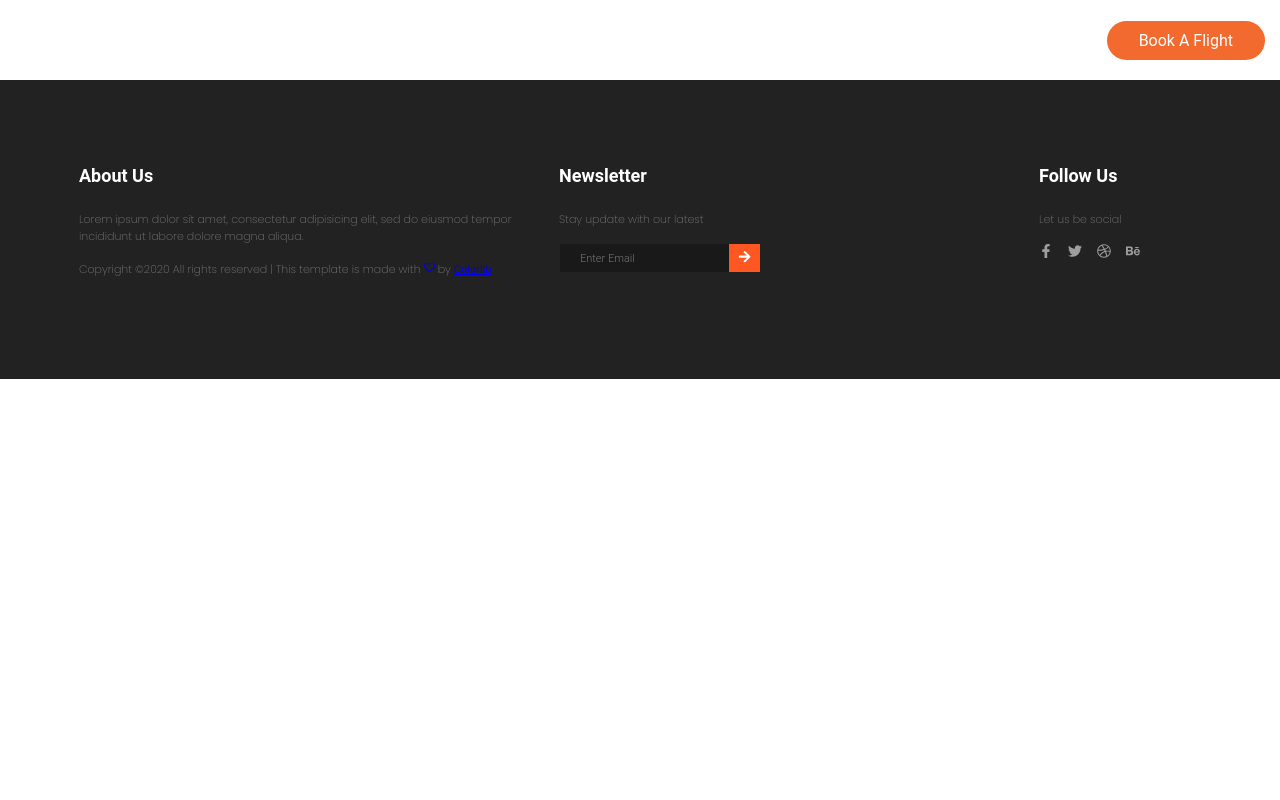
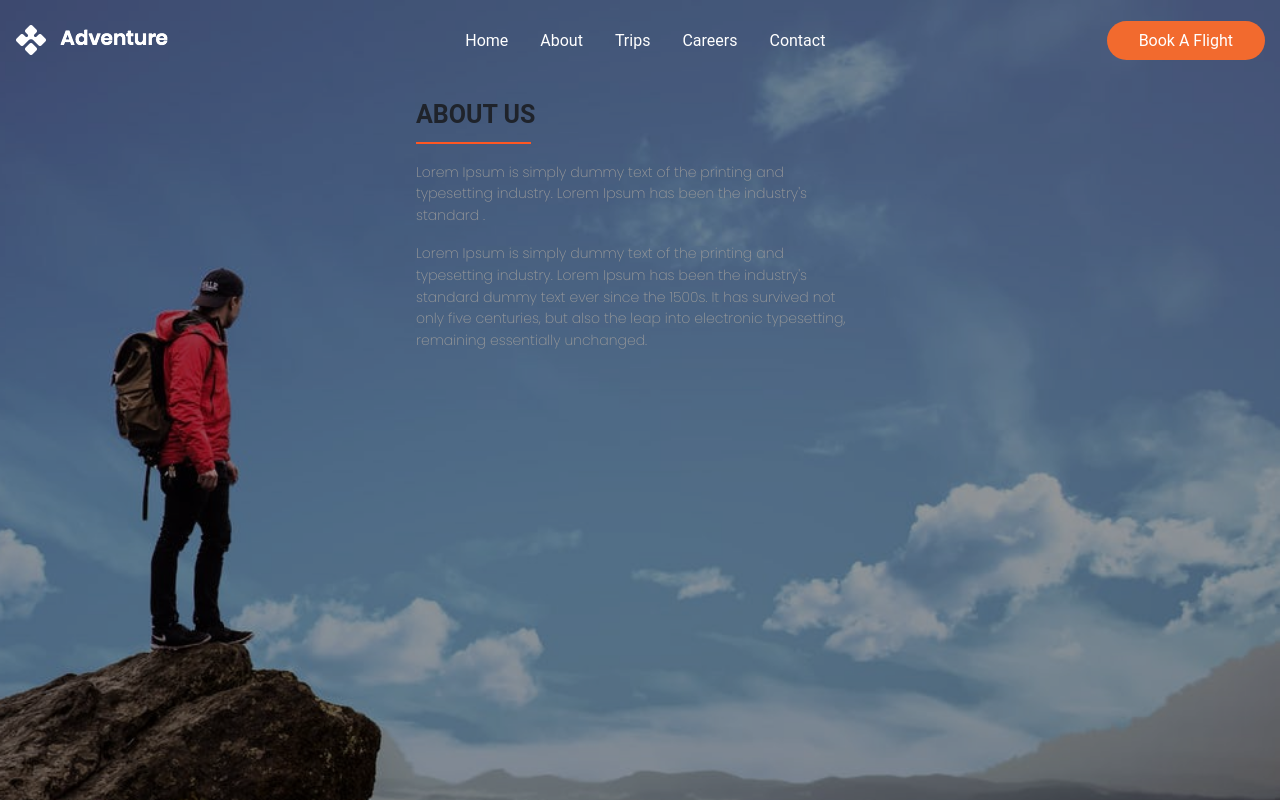
Before and after one commit to ElhamFadel/Travel-React-, a React (Create React App) app: page /about in a window 1280 px wide. Shown: the top 800 px of the page. Built offline with nearby package versions, Linux system fonts and the light colour scheme.

Commit message:
about page

```diff
--- /dev/null
+++ b/src/componentAbout/Hero/Element.js
@@ -0,0 +1,36 @@
+import styled from "styled-components";
+import image from "../../assets/img/about.jpeg";
+import { Para, H3 } from "../../component/Typography";
+export const ImageHero = styled.div`
+  background-image: url(${image});
+  position: relative;
+
+  height: 120vh;
+  background-repeat: no-repeat;
+  background-size: cover;
+  background-position: right;
+
+  @media (max-width: 987px) {
+    width: 100%;
+  }
+`;
+export const NH3 = styled(H3)`
+  color: #222222c7;
+`;
+export const Wrapper = styled.div`
+  width: 35%;
+  margin: 1.2rem auto;
+
+  &:before {
+    content: " ";
+    border-bottom: 2px solid #ff5722;
+    width: 9%;
+    height: 2.7rem;
+    position: absolute;
+  }
+`;
+export const NPara = styled(Para)`
+  margin-bottom: 1rem;
+  color: #fff;
+  font-size: 14px;
+`;
--- /dev/null
+++ b/src/componentAbout/Hero/index.js
@@ -0,0 +1,30 @@
+import React from "react";
+import Header from "../../component/Header";
+import { Overlay } from "../../component/styles/GlobalStyle";
+import { ImageHero, NPara, Wrapper, NH3 } from "./Element";
+function index() {
+  return (
+    <>
+      <ImageHero>
+        <Overlay />
+        <Header />
+        <Wrapper>
+          <NH3>ABOUT US</NH3>
+          <NPara>
+            Lorem Ipsum is simply dummy text of the printing and typesetting
+            industry. Lorem Ipsum has been the industry's standard .
+          </NPara>
+          <NPara>
+            Lorem Ipsum is simply dummy text of the printing and typesetting
+            industry. Lorem Ipsum has been the industry's standard dummy text
+            ever since the 1500s. It has survived not only five centuries, but
+            also the leap into electronic typesetting, remaining essentially
+            unchanged.
+          </NPara>
+        </Wrapper>
+      </ImageHero>
+    </>
+  );
+}
+
+export default index;
--- a/src/pages/About/index.js
+++ b/src/pages/About/index.js
@@ -1,10 +1,11 @@
 import React from "react";
-import Header from "../../component/Header";
+
 import Footer from "../../component/Footer";
+import Hero from "../../componentAbout/Hero";
 function index() {
   return (
     <div className="about">
-      <Header />
+      <Hero />
       <Footer />
     </div>
   );
```
